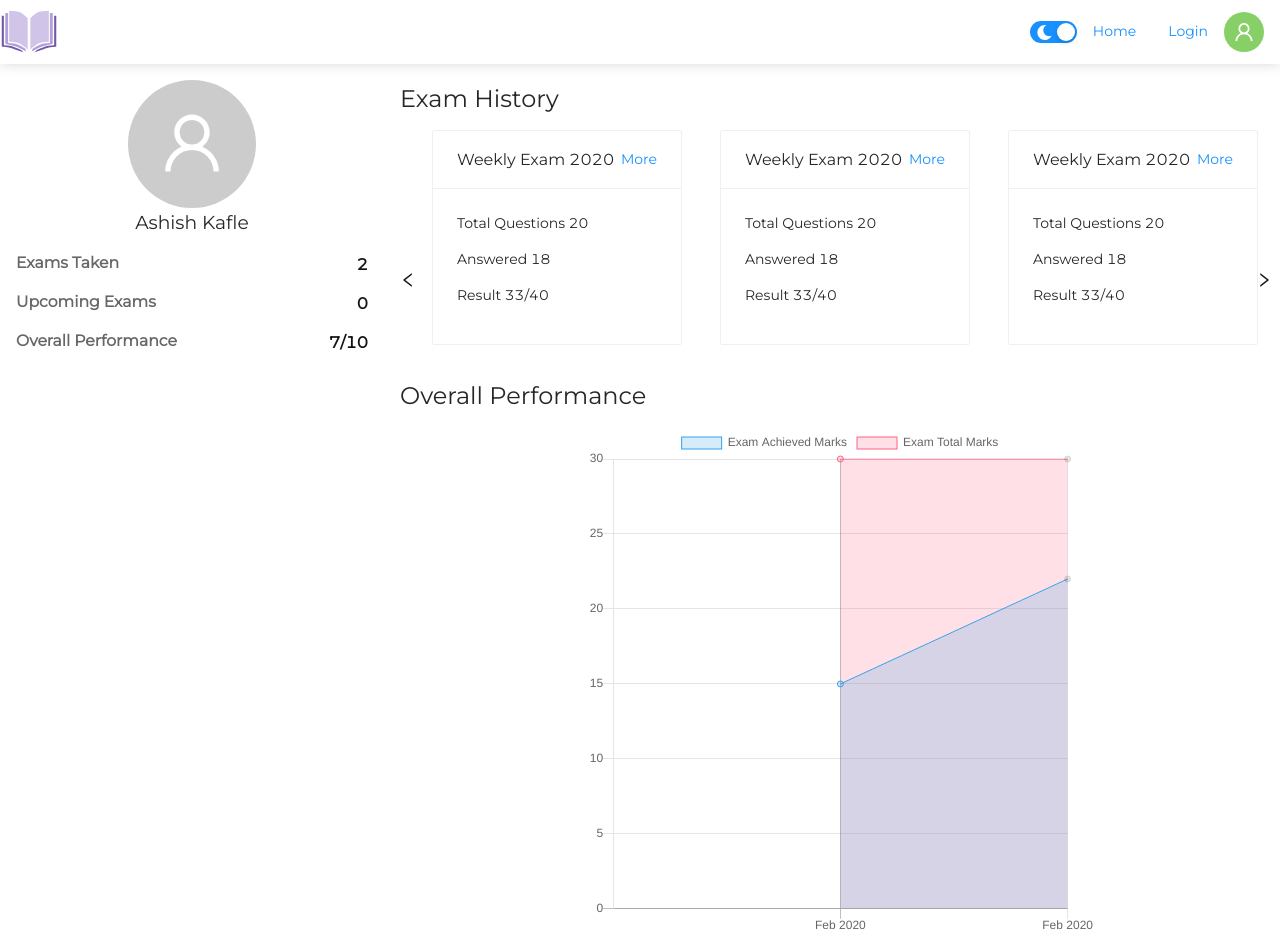
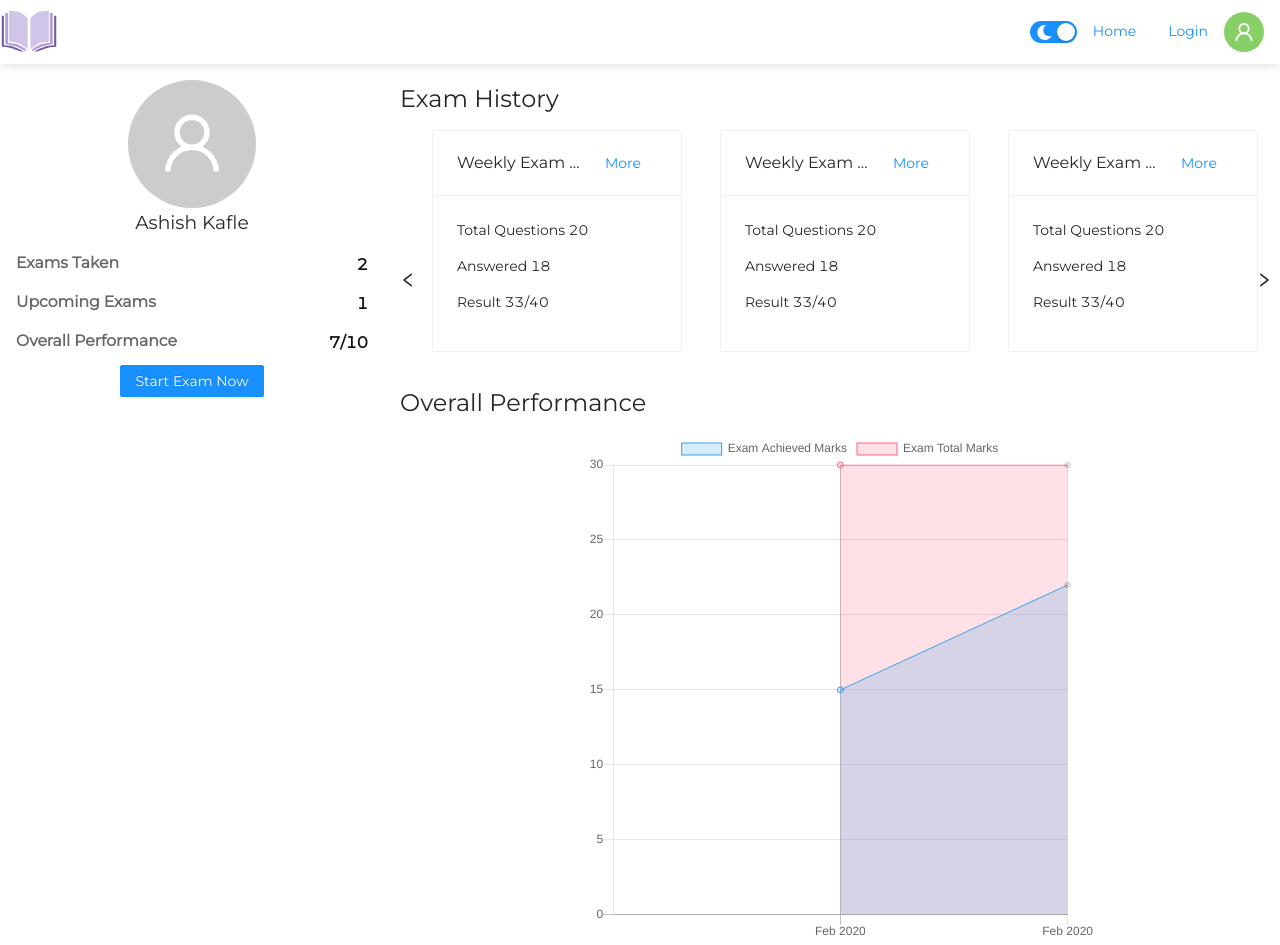
Before and after one commit to codedump00/online-exam-ui, a React (Create React App) app: page /dashboard in a window 1280 px wide. Built offline with nearby package versions, Linux system fonts and the light colour scheme.

Commit message:
added exam details page

```diff
--- a/src/components/navbar.tsx
+++ b/src/components/navbar.tsx
@@ -41,7 +41,7 @@ export default function Navbar(): ReactElement {
   }
 
   return (
-    <header className="nav__header">
+    <header className="nav__header" id="nav__header">
       <nav>
         <Link to="/">
           <div className="nav__title"
--- a/src/pages/index.tsx
+++ b/src/pages/index.tsx
@@ -12,6 +12,7 @@ import Navbar from '../components/navbar';
 import '../index.css';
 import ExamPage from './exam';
 import DashboardPage from './dashboard';
+import ExamDetails from '../views/exam/details';
 
 interface Props {
 }
@@ -36,7 +37,12 @@ export default function Layout(): ReactElement {
               <ExamPage setNavbar={setNavbar} />
             </Route>
             <Route path="/dashboard">
-              <DashboardPage />
+              <Route exact path="/dashboard">
+                <DashboardPage />
+              </Route>
+              <Route path="/dashboard/exam/:examID/details">
+                <ExamDetails setNavbar={setNavbar} />
+              </Route>
             </Route>
             <Route>
               <NotFoundPage />
--- a/src/views/dashboard/dashboard.tsx
+++ b/src/views/dashboard/dashboard.tsx
@@ -1,8 +1,9 @@
 import React, { ReactElement, useEffect } from 'react'
 import './dashboard.css'
-import { Avatar, Typography, Card } from 'antd';
+import { Avatar, Typography, Card, Button } from 'antd';
 import { UserOutlined, LeftOutlined, RightOutlined } from '@ant-design/icons';
 import Chart from 'chart.js'
+import { Link } from 'react-router-dom';
 
 const { Title } = Typography;
 interface Props {
@@ -44,7 +45,7 @@ export default function DashboardPage(): ReactElement {
       ]
     };
     if (ctx) {
-      const chart = new Chart(ctx, {
+      new Chart(ctx, {
         type: 'line',
         data: {
           labels: ['Score', 'Exam Date'],
@@ -88,12 +89,17 @@ export default function DashboardPage(): ReactElement {
           </div>
           <div className="dash__side__data">
             <Title level={4} className="data__title">Upcoming Exams</Title>
-            <b>0</b>
+            <b>1</b>
           </div>
           <div className="dash__side__data">
             <Title level={4} className="data__title">Overall Performance</Title>
             <b>7/10</b>
           </div>
+        </div>
+        <div>
+          <Link to="/exam">
+            <Button type="primary">Start Exam Now</Button>
+          </Link>
         </div>
       </div>
       <div className="dash__main__content">
@@ -102,21 +108,27 @@ export default function DashboardPage(): ReactElement {
           <LeftOutlined className="left__outline" />
           <div className="exam__side__scroller">
             <Card className="exam__results__card"
-              extra={<a href="#">More</a>}
+              extra={<Link to="/dashboard/exam/bfwejfklenfe/details">
+                <Button type="link">More</Button>
+              </Link>}
               title="Weekly Exam 2020" style={{ width: 250 }}>
               <p>Total Questions    20</p>
               <p>Answered     18</p>
               <p>Result     33/40</p>
             </Card>
             <Card className="exam__results__card"
-              extra={<a href="#">More</a>}
+              extra={<Link to="/dashboard/exam/bfwejfklenfe/details">
+                <Button type="link">More</Button>
+              </Link>}
               title="Weekly Exam 2020" style={{ width: 250 }}>
               <p>Total Questions    20</p>
               <p>Answered     18</p>
               <p>Result     33/40</p>
             </Card>
             <Card className="exam__results__card"
-              extra={<a href="#">More</a>}
+              extra={<Link to="/dashboard/exam/bfwejfklenfe/details">
+                <Button type="link">More</Button>
+              </Link>}
               title="Weekly Exam 2020" style={{ width: 250 }}>
               <p>Total Questions    20</p>
               <p>Answered     18</p>
--- /dev/null
+++ b/src/views/exam/details.tsx
@@ -0,0 +1,32 @@
+import React, { ReactElement, useEffect } from 'react';
+import './exam.css';
+import { PageHeader } from 'antd';
+import { useHistory } from 'react-router';
+
+interface Props {
+  setNavbar: any;
+}
+
+export default function ExamDetails({ setNavbar }: Props): ReactElement {
+  const history = useHistory();
+  useEffect(() => {
+    document.getElementById('nav__header')?.style.setProperty('display', 'none');
+    document.getElementById('footer')?.style.setProperty('display', 'none');
+  })
+
+  const handleBack = () => {
+    document.getElementById('nav__header')?.style.setProperty('display', 'block');
+    history.goBack();
+  }
+
+  return (
+    <div className="exam__details__page">
+      <PageHeader
+        className="site-page-header"
+        onBack={handleBack}
+        title="Weekly Exam 2020"
+        subTitle="2020-02-07 18:00:00"
+      />
+    </div>
+  )
+}
--- a/src/views/exam/exam.css
+++ b/src/views/exam/exam.css
@@ -103,5 +103,9 @@
     margin-bottom: 1rem !important;
 }
 
+.exam__details__page {
+    margin-top: -3.2rem;
+}
+
 @media only screen and (max-width: 450px) {
 }
--- a/src/views/login/login.tsx
+++ b/src/views/login/login.tsx
@@ -13,7 +13,7 @@ export default function LoginPage(): ReactElement {
 
   const history = useHistory();
   const handlelogin = () => {
-    history.push('/exam');
+    history.push('/dashboard');
 
   };
   document.getElementById('footer')?.style.setProperty('display', 'flex');
```
